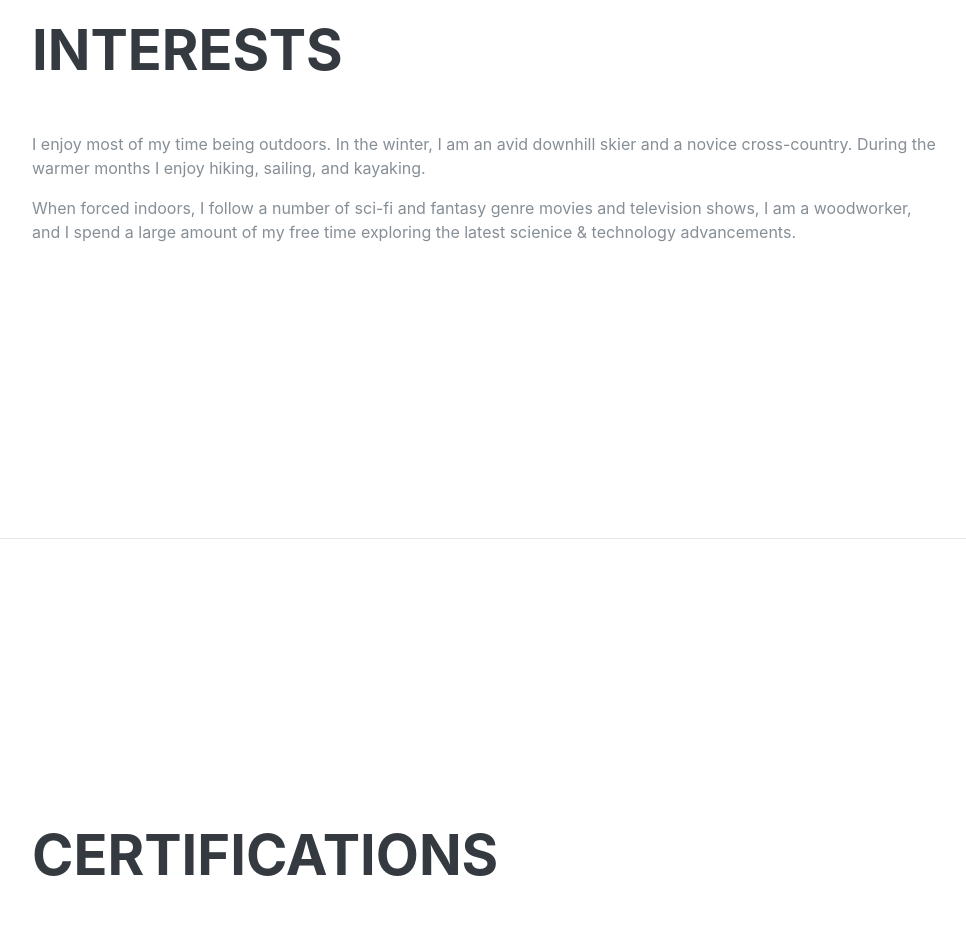
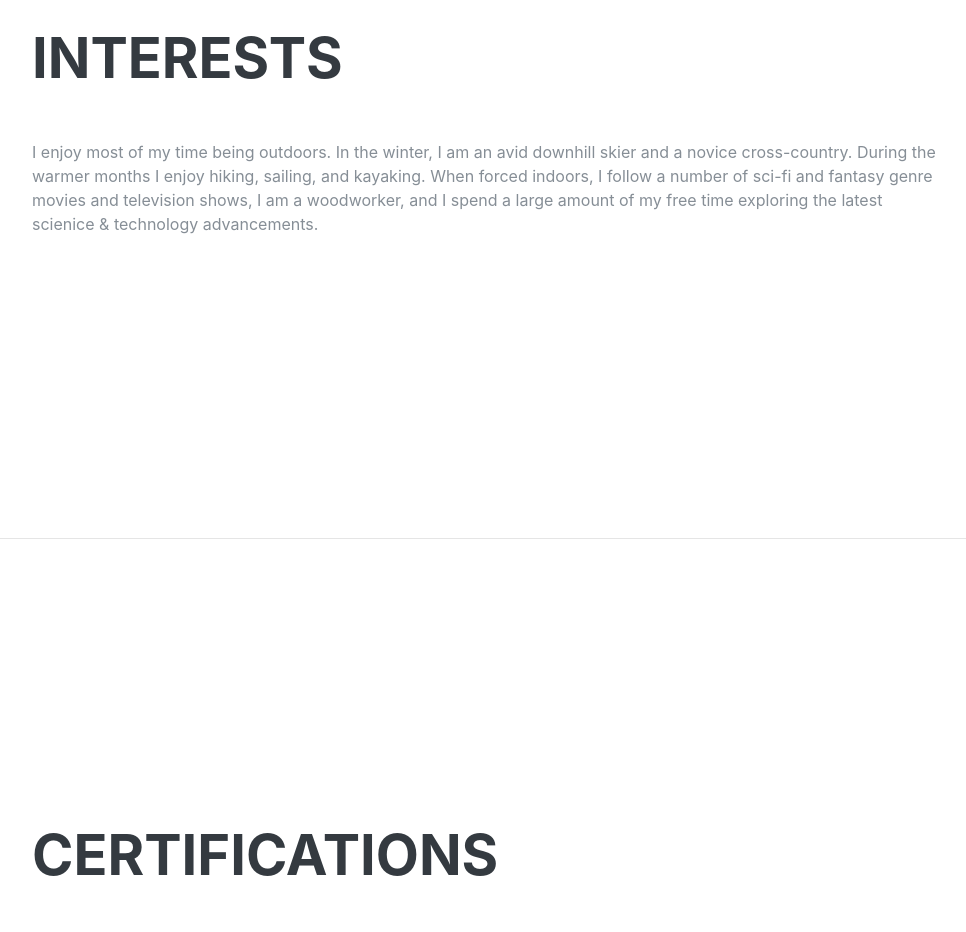
Before and after one commit to petersenpdx/petersenpdx.github.io, a plain HTML site: page index.html in a window 1280 px wide. Shown: the part 3540-4472 px from the top of the page, without its empty margins (288-1254 px from the left). Drawn offline with Linux system fonts and the light colour scheme; a web font is replaced by a local one.

Commit message:
Update index.html

```diff
--- a/index.html
+++ b/index.html
@@ -298,8 +298,7 @@
       <section class="resume-section p-3 p-lg-5 d-flex flex-column" id="interests">
         <div class="my-auto">
           <h2 class="mb-5">Interests</h2>
-          <p>I enjoy most of my time being outdoors. In the winter, I am an avid downhill skier and a novice cross-country. During the warmer months I enjoy hiking, sailing, and kayaking.</p>
-          <p>When forced indoors, I follow a number of sci-fi and fantasy genre movies and television shows, I am a woodworker, and I spend a large amount of my free time exploring the latest scienice & technology advancements.</p>
+          <p>I enjoy most of my time being outdoors. In the winter, I am an avid downhill skier and a novice cross-country. During the warmer months I enjoy hiking, sailing, and kayaking. When forced indoors, I follow a number of sci-fi and fantasy genre movies and television shows, I am a woodworker, and I spend a large amount of my free time exploring the latest scienice & technology advancements.</p>
         </div>
       </section>
 
```
